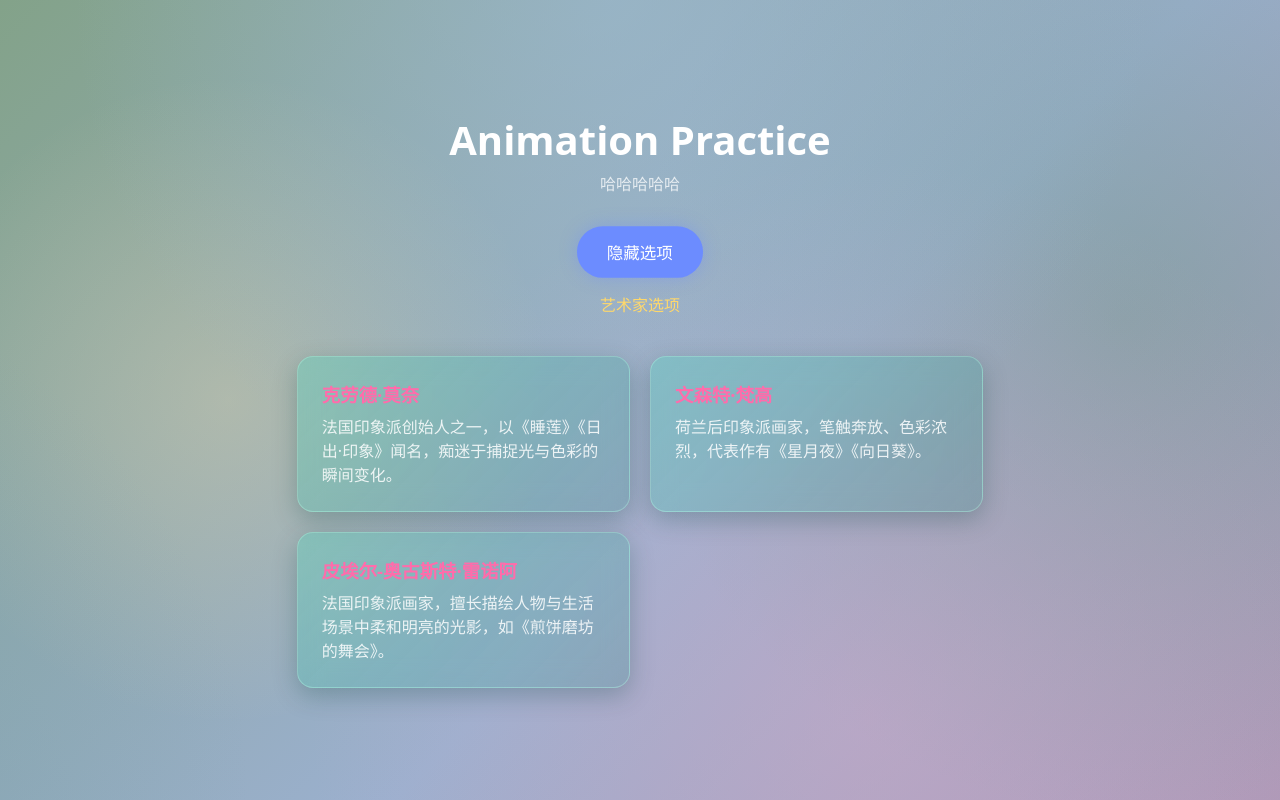
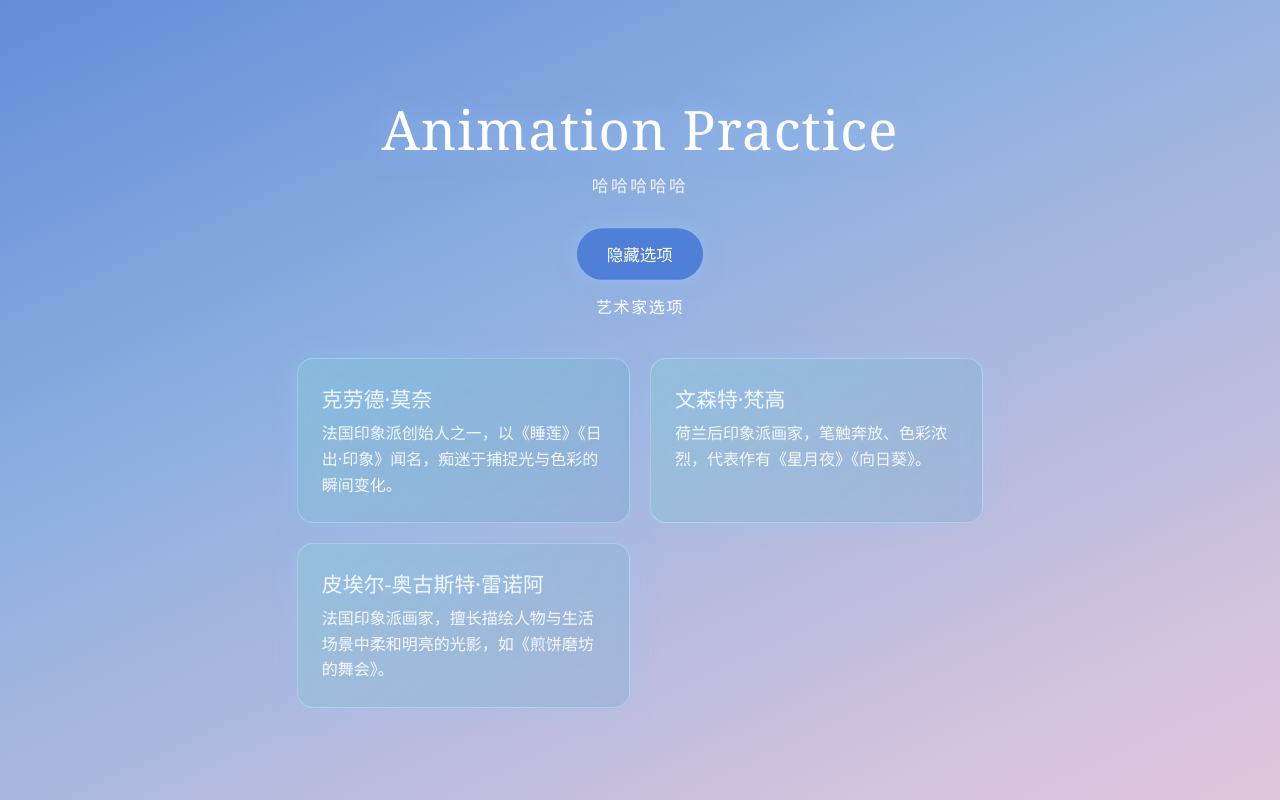
Before and after one commit to wontooon/hackathon-animation-practice, a plain HTML site: page index.html in a window 1280 px wide. Both pictures are taken after a click on the button "显示选项". Drawn offline with Linux system fonts and the light colour scheme.

Commit message:
Restyle to Spir deck look: glow shadows, serif glowing titles, blue-pink gradient

```diff
--- a/style.css
+++ b/style.css
@@ -1,6 +1,8 @@
 :root {
-  --accent: #6c8cff;
-  --accent-2: #ff6cab;
+  --accent: #4f7fd6;
+  --accent-2: #e8b4c6;
+  --glow: rgba(150, 195, 255, .75);   /* 发光色：柔和蓝光 */
+  --serif: "Didot", "Bodoni 72", "Hiragino Mincho ProN", "Songti SC", Georgia, "Times New Roman", serif;
 }
 
 * { box-sizing: border-box; }
@@ -12,19 +14,10 @@ body {
   place-items: center;
   font-family: system-ui, -apple-system, "Segoe UI", sans-serif;
   color: #fff;
-  /* 1) CSS animation: 莫奈印象派风格背景（睡莲 / 水面），用多层径向渐变自绘，缓慢移动 */
-  background-color: #6f8f9e;
-  background-image:
-    radial-gradient(circle at 20% 30%, rgba(120, 170, 140, .55) 0, transparent 22%),
-    radial-gradient(circle at 70% 25%, rgba(160, 190, 220, .50) 0, transparent 25%),
-    radial-gradient(circle at 80% 70%, rgba(210, 170, 200, .45) 0, transparent 24%),
-    radial-gradient(circle at 35% 75%, rgba(120, 160, 180, .55) 0, transparent 26%),
-    radial-gradient(circle at 55% 50%, rgba(235, 215, 170, .35) 0, transparent 20%),
-    radial-gradient(circle at 12% 65%, rgba(180, 150, 190, .40) 0, transparent 18%),
-    radial-gradient(circle at 90% 45%, rgba(110, 150, 130, .45) 0, transparent 20%),
-    linear-gradient(135deg, #5b7e8c, #7fa07e, #9bb0cf, #b58aa8);
-  background-size: 200% 200%;
-  animation: gradientMove 24s ease infinite;
+  /* CSS animation: 参考 Spir 风格——深蓝到柔粉的渐变，缓慢流动 */
+  background: linear-gradient(155deg, #2c5aa0 0%, #4f7fd6 30%, #8fb0e0 55%, #d7c4dd 78%, #f2d2dc 100%);
+  background-size: 220% 220%;
+  animation: gradientMove 22s ease infinite;
 }
 
 .stage {
@@ -34,14 +27,21 @@ body {
 }
 
 h1 {
-  margin: 0 0 .25rem;
-  font-size: 2.5rem;
+  margin: 0 0 .4rem;
+  font-family: var(--serif);
+  font-size: 3.4rem;
+  font-weight: 500;
+  letter-spacing: .02em;
+  color: #fff;
+  text-shadow: 0 0 28px var(--glow);   /* 发光标题 */
   animation: fadeInUp .8s ease both;
 }
 
 .subtitle {
   margin: 0 0 2rem;
-  opacity: .75;
+  font-size: 1.05rem;
+  letter-spacing: .15em;
+  opacity: .85;
 }
 
 .btn {
@@ -53,20 +53,22 @@ h1 {
   background: var(--accent);
   cursor: pointer;
   transition: transform .15s ease, background .15s ease;
-  /* 2) CSS animation: 按钮 breathing 呼吸效果 */
+  /* CSS animation: 按钮 breathing 呼吸发光 */
   animation: breathing 2.4s ease-in-out infinite;
 }
 
 .btn:hover {
   transform: translateY(-2px);
-  background: var(--accent-2);
+  background: #6a93e0;
 }
 
 .hint {
   min-height: 1.4em;
   margin: 1rem 0 0;
   opacity: 0;
-  color: #ffd86b;
+  letter-spacing: .1em;
+  color: #fff;
+  text-shadow: 0 0 16px var(--glow);
 }
 
 .hint.show {
@@ -83,24 +85,25 @@ h1 {
 
 .card {
   /* 青绿玻璃渐变（glassmorphism） */
-  background: linear-gradient(135deg, rgba(64, 224, 190, .28), rgba(20, 130, 120, .20));
-  border: 1px solid rgba(180, 255, 230, .35);
+  background: linear-gradient(135deg, rgba(120, 220, 210, .26), rgba(60, 150, 200, .18));
+  border: 1px solid rgba(200, 245, 255, .35);
   border-radius: 16px;
   padding: 1.5rem;
   text-align: left;
   backdrop-filter: blur(12px);
   -webkit-backdrop-filter: blur(12px);
-  box-shadow: 0 8px 24px rgba(0, 60, 50, .25);
+  /* 阴影改为发光（外发光，无黑色阴影） */
+  box-shadow: 0 0 26px rgba(150, 200, 255, .35);
   /* 默认隐藏，点击按钮后由 JS 淡入 */
   opacity: 0;
   transform: translateY(16px);
   transition: transform .25s ease, box-shadow .25s ease;
 }
 
-/* 3) CSS animation: 卡片 hover 时轻微上浮 */
+/* CSS animation: 卡片 hover 时轻微上浮 + 更强发光 */
 .card:hover {
   transform: translateY(-8px);
-  box-shadow: 0 16px 40px rgba(0, 0, 0, .35);
+  box-shadow: 0 0 44px rgba(170, 210, 255, .7);
 }
 
 .card.reveal {
@@ -109,14 +112,19 @@ h1 {
 
 .card h2 {
   margin: 0 0 .5rem;
-  font-size: 1.15rem;
-  color: var(--accent-2);
+  font-family: var(--serif);
+  font-size: 1.3rem;
+  font-weight: 500;
+  letter-spacing: .01em;
+  /* 莫奈等艺术家标题：发光浅色 */
+  color: #f3f9ff;
+  text-shadow: 0 0 18px var(--glow);
 }
 
 .card p {
   margin: 0;
-  opacity: .85;
-  line-height: 1.5;
+  opacity: .9;
+  line-height: 1.6;
 }
 
 @keyframes gradientMove {
@@ -126,8 +134,8 @@ h1 {
 }
 
 @keyframes breathing {
-  0%, 100% { transform: scale(1);    box-shadow: 0 0 0 rgba(108,140,255,.0); }
-  50%      { transform: scale(1.05); box-shadow: 0 0 24px rgba(108,140,255,.6); }
+  0%, 100% { transform: scale(1);    box-shadow: 0 0 0 rgba(150, 195, 255, 0); }
+  50%      { transform: scale(1.05); box-shadow: 0 0 28px var(--glow); }
 }
 
 @keyframes fadeInUp {
```
